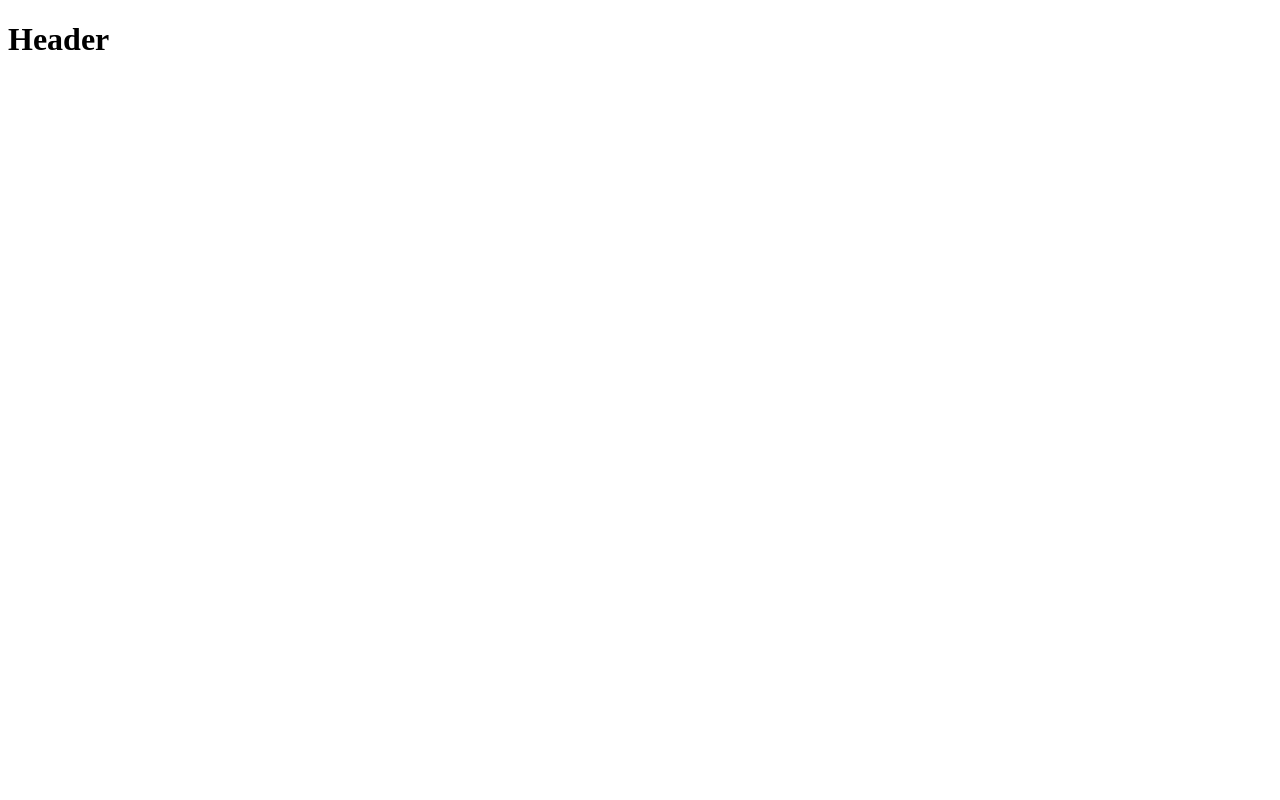
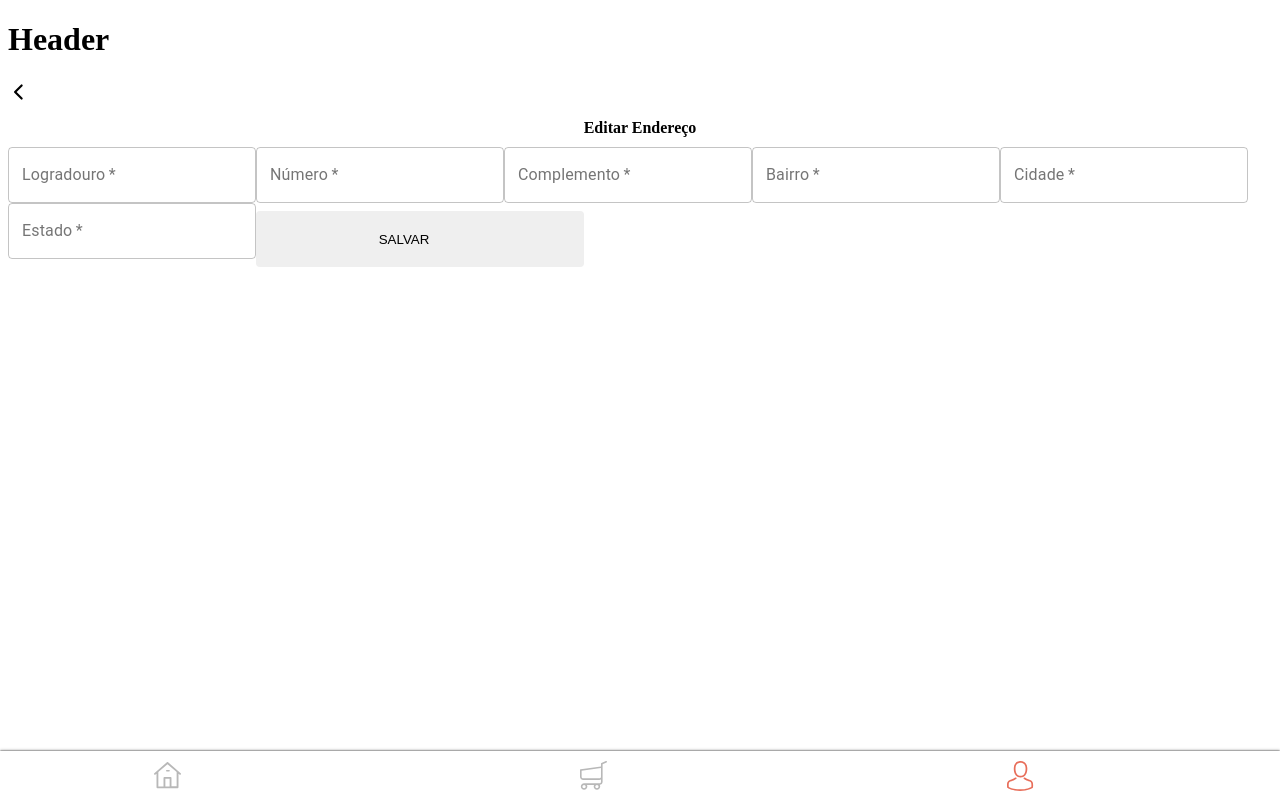
Before and after one commit to future4code/Vaughan-labe-food5, a React (Create React App) app: page /editarEndereco in a window 1280 px wide. Before the commit this address had no page. Built offline with nearby package versions, Linux system fonts and the light colour scheme.

Commit message:
página de perfil funcional, cadastro de endereço, editar perfil e endereço e footer

```diff
--- a/src/axiosRequests/user.js
+++ b/src/axiosRequests/user.js
@@ -73,6 +73,28 @@ export const getProfile = (setProfile) => {
     })
 }
 
+// *************** AXIOS PARA ALTERARA PERFIL ***************** //
+
+export const handleProfile = (body, clear, navigate) => {
+  const headers = {
+    headers: {
+      auth: localStorage.getItem("token"),
+    }
+  }
+
+  axios
+    .put(`${BASE_URL}/profile`, body, headers)
+    .then((res) => {
+      alert("perfil alterado com sucesso");
+      console.log(res.data);
+      clear();
+    })
+    .catch((error) => {
+      alert("perfil deu erro");
+      console.log(error.response);
+    })
+}
+
 // *************** AXIOS PARA PEGAR RESTAURANTES ***************** //
 
 
@@ -111,3 +133,19 @@ export const getDetailRestaurant = (id, setRestaurant) => {
       console.log(err.response);
     })
 }
+
+// *************** AXIOS PARA PEGAR PEDIDOS ***************** //
+
+export const getOrderHistory = (setOrders) => {
+  const headers = {
+    headers: {
+      Auth: localStorage.getItem("token")
+    }
+  }
+  axios
+    .get(`${BASE_URL}/orders/history`, headers)
+    .then((response) => setOrders(response.data.orders))
+    .catch((err) => {
+      console.log(err.response);
+    })
+}
--- /dev/null
+++ b/src/pages/addressregisterpage/Address.js
@@ -0,0 +1,88 @@
+import React, { useEffect, useState } from "react";
+import TextFieldStyled from "@material-ui/core/TextField";
+import useForm from "../../hooks/useForm";
+import back from "../../assets/back.svg";
+import { useNavigate } from "react-router-dom";
+import { Title, Container, RegisteredProfile, EditContainer, SaveEditProfile } from '../../pages/profilepage/styled';
+import { handleAdress } from "../../axiosRequests/user";
+import Footer from "../../components/Footer/Footer";
+
+const Address = () => {
+  const navigate= useNavigate();
+  const [form, onChange, clear] = useForm({ street: "", number: "", neighbourhood: "", city: "", state: "", apartment: ""});
+
+  const handleSubmission = (event) => {
+    event.preventDefault();
+    handleAdress(form, clear, navigate);
+  };
+
+  const goBack = () => {
+    navigate("/");
+  };
+
+  return (
+    <>
+      <img src={back} onClick={goBack} />
+
+      <Title>
+      <h1>Meu endereço</h1>
+      </Title>
+
+      <TextFieldStyled
+        onSubmit={handleSubmission}
+        name="street"
+        value={form.street}
+        onChange={onChange}
+        variant="outlined"
+        label="Logradouro"
+        required
+      />
+      <TextFieldStyled
+        name="number"
+        value={form.number}
+        onChange={onChange}
+        variant="outlined"
+        label="Número"
+        required
+      />
+      <TextFieldStyled
+        name="apartment"
+        value={form.apartment}
+        onChange={onChange}
+        variant="outlined"
+        label="Complemento"
+        required
+      />
+        <TextFieldStyled
+        name="neighbourhood"
+        value={form.neighbourhood}
+        onChange={onChange}
+        variant="outlined"
+        label="Bairro"
+        required
+        />
+        <TextFieldStyled
+        name="city"
+        value={form.city}
+        onChange={onChange}
+        variant="outlined"
+        label="Cidade"
+        required
+        />
+        <TextFieldStyled
+        name="state"
+        value={form.state}
+        onChange={onChange}
+        variant="outlined"
+        label="Estado"
+        required
+        />
+      <SaveEditProfile
+      onClick={handleSubmission}>SALVAR
+      </SaveEditProfile>
+      <Footer />
+    </>
+  );
+};
+
+export default Address;
--- a/src/pages/addressregisterpage/AddressRegisterPage.js
+++ /dev/null
@@ -1,12 +0,0 @@
-import React from 'react';
-
-
-const AddressRegisterPage = () => {
-    return (
-        <div>
-            <h1>Cadastro de endereço</h1>
-        </div>
-      );
-}
-
-export default AddressRegisterPage;
--- /dev/null
+++ b/src/pages/profilepage/EditAddress.js
@@ -0,0 +1,88 @@
+import React, { useEffect, useState } from "react";
+import TextFieldStyled from "@material-ui/core/TextField";
+import useForm from "../../hooks/useForm";
+import back from "../../assets/back.svg";
+import { useNavigate } from "react-router-dom";
+import { Title, Container, RegisteredProfile, EditContainer, SaveEditProfile } from './styled';
+import { handleAdress } from "../../axiosRequests/user";
+import Footer from "../../components/Footer/Footer";
+
+const EditAddress = () => {
+  const navigate= useNavigate();
+  const [form, onChange, clear] = useForm({ street: "", number: "", neighbourhood: "", city: "", state: "", apartment: ""});
+
+  const handleSubmission = (event) => {
+    event.preventDefault();
+    handleAdress(form, clear, navigate);
+  };
+
+  const goBack = () => {
+    navigate("/perfil");
+  };
+
+  return (
+    <>
+      <img src={back} onClick={goBack} />
+
+      <Title>
+      <h1>Editar Endereço</h1>
+      </Title>
+
+      <TextFieldStyled
+        onSubmit={handleSubmission}
+        name="street"
+        value={form.street}
+        onChange={onChange}
+        variant="outlined"
+        label="Logradouro"
+        required
+      />
+      <TextFieldStyled
+        name="number"
+        value={form.number}
+        onChange={onChange}
+        variant="outlined"
+        label="Número"
+        required
+      />
+      <TextFieldStyled
+        name="apartment"
+        value={form.apartment}
+        onChange={onChange}
+        variant="outlined"
+        label="Complemento"
+        required
+      />
+        <TextFieldStyled
+        name="neighbourhood"
+        value={form.neighbourhood}
+        onChange={onChange}
+        variant="outlined"
+        label="Bairro"
+        required
+        />
+        <TextFieldStyled
+        name="city"
+        value={form.city}
+        onChange={onChange}
+        variant="outlined"
+        label="Cidade"
+        required
+        />
+        <TextFieldStyled
+        name="state"
+        value={form.state}
+        onChange={onChange}
+        variant="outlined"
+        label="Estado"
+        required
+        />
+      <SaveEditProfile
+      onClick={handleSubmission}>SALVAR
+      </SaveEditProfile>
+      <Footer />
+    </>
+  );
+};
+
+export default EditAddress;
--- /dev/null
+++ b/src/pages/profilepage/EditProfile.js
@@ -0,0 +1,68 @@
+import React, { useEffect, useState } from "react";
+import TextFieldStyled from "@material-ui/core/TextField";
+import useForm from "../../hooks/useForm";
+import back from "../../assets/back.svg";
+import { useNavigate } from "react-router-dom";
+import { Title, Container, RegisteredProfile, EditContainer, SaveEditProfile } from './styled';
+import { handleProfile } from "../../axiosRequests/user";
+import Footer from "../../components/Footer/Footer";
+
+const EditProfile = () => {
+  const navigate= useNavigate();
+  const [form, onChange, clear] = useForm({ name: "", email: "", cpf: "" });
+
+  const handleSubmission = (event) => {
+    event.preventDefault();
+    handleProfile(form, clear, navigate);
+  };
+
+  const goBack = () => {
+    navigate("/perfil");
+  };
+
+  return (
+    <>
+      <img src={back} onClick={goBack} />
+
+      <Title>
+      <h1>Editar Perfil</h1>
+      </Title>
+
+      <TextFieldStyled
+        onSubmit={handleSubmission}
+        name="name"
+        value={form.name}
+        onChange={onChange}
+        variant="outlined"
+        label="Nome"
+        className="Input_locus"
+        required
+      />
+      <TextFieldStyled
+        name="email"
+        value={form.email}
+        onChange={onChange}
+        variant="outlined"
+        label="E-mail"
+        className="Input_locus"
+        required
+      />
+      <TextFieldStyled
+        name="cpf"
+        value={form.cpf}
+        onChange={onChange}
+        variant="outlined"
+        label="CPF"
+        placeholder="Somente números"
+        className="Input_locus"
+        pattern="[0-9]{3}\.[0-9]{3}\.[0-9]{3}-[0-9]{2}"
+        required
+      />
+      <SaveEditProfile
+      onClick={handleSubmission}>SALVAR</SaveEditProfile>
+      <Footer />
+    </>
+  );
+};
+
+export default EditProfile;
--- a/src/pages/profilepage/styled.js
+++ b/src/pages/profilepage/styled.js
@@ -6,9 +6,19 @@ export const Title = styled.h1`
   color: black;
 `;
 
+export const PageContainer = styled.div`
+  margin-bottom: 60px;
+  `;
+
 export const Container = styled.div`
   display: flex;
   flex-direction: row;
+  `;
+
+export const Container2 = styled.div`
+  display: flex;
+  flex-direction: row;
+  background-color: #E5E5EA;
   `;
 
 export const RegisteredProfile = styled.div`
@@ -18,13 +28,52 @@ export const RegisteredProfile = styled.div`
   justify-content: center;
   margin-top: 10px;
   width: 100%;
-  border-bottom: 1px solid green;
+  /* border-bottom: 1px solid green; */
   `;
 
   export const EditContainer = styled.div`
   display: flex;
   flex-direction: column;
   align-items: flex-end;
-  border-bottom: 1px solid red;
+  /* border-bottom: 1px solid red; */
   margin-top: 5%;
+  margin-right: 5%;
   `;
+
+  export const AddressContainer = styled.div`
+  display: flex;
+  flex-direction: column;
+  align-items: flex-start;
+  justify-content: center;
+  margin-top: 10px;
+  width: 100%;
+  background-color: #E5E5EA;
+  padding: 10px;
+  `;
+
+  export const SaveEditProfile = styled.button`
+    width: 328px;
+    height: 56px;
+    margin: 8px 0 0;
+    padding: 19px 48px 19px 16px;
+    border-radius: 4px;
+    border: solid 1px var(--greyish);
+  `;
+
+  export const OrderHistoryContainer = styled.div`
+  display: flex;
+  flex-direction: column;
+  align-items: flex-start;
+  justify-content: center;
+  margin-top: 10px;
+  margin-left: 10px;
+  margin-right: 10px;
+  width: 90%;
+  border: 1px solid #C7C7CC;
+  border-radius: 10px;
+  padding: 10px;
+
+  p{
+    color: #E86E5A;
+  }
+  `;
--- a/src/router/Coordinator.js
+++ b/src/router/Coordinator.js
@@ -7,7 +7,7 @@ export const goToLogin = (navigate) => {
 };
 
 export const goToAdress = (navigate) => {
-    navigate("/endereço")
+    navigate("/endereco")
 };
 
 export const goToFeed = (navigate) => {
@@ -23,5 +23,5 @@ export const goToEditProfile = (navigate) =>{
 };
 
 export const goToEditAddress = (navigate) =>{
-    navigate("/editarEndereço")
+    navigate("/editarEndereco")
 };
--- a/src/router/Router.js
+++ b/src/router/Router.js
@@ -3,10 +3,12 @@ import React from "react";
 import FeedPage from "../pages/feedpage/FeedPage";
 import LoginPage from "../pages/loginpage/LoginPage";
 import SignupPage from "../pages/signuppage/SignupPage";
-import AddressRegisterPage from "../pages/addressregisterpage/AddressRegisterPage";
+import Address from "../pages/addressregisterpage/Address";
 import RestaurantPage from "../pages/restaurantpage/RestaurantPage";
 import CartPage from "../pages/cartpage/CartPage";
 import ProfilePage from "../pages/profilepage/ProfilePage";
+import EditProfile from "../pages/profilepage/EditProfile";
+import EditAddress from "../pages/profilepage/EditAddress";
 import OrderPage from "../pages/orderpage/OrderPage";
 
 const Router = () => {
@@ -15,7 +17,9 @@ const Router = () => {
       <Route exact path="/" element={<FeedPage />} />
       <Route exact path="/login" element={<LoginPage />} />
       <Route exact path="/cadastro" element={<SignupPage />} />
-      <Route exact path="/endereço" element={<AddressRegisterPage />} />
+      <Route exact path="/endereco" element={<Address />} />
+      <Route exact path="/editarPerfil" element={<EditProfile />} />
+      <Route exact path="/editarEndereco" element={<EditAddress />} />
       <Route exact path="/restaurantes" element={<RestaurantPage />} />
       <Route exact path="/carrinho" element={<CartPage />} />
       <Route exact path="/perfil" element={<ProfilePage />} />
```
Also changed, not shown: src/pages/profilepage/ProfilePage.js (+26 -10 lines), src/assets/back.svg (added).
